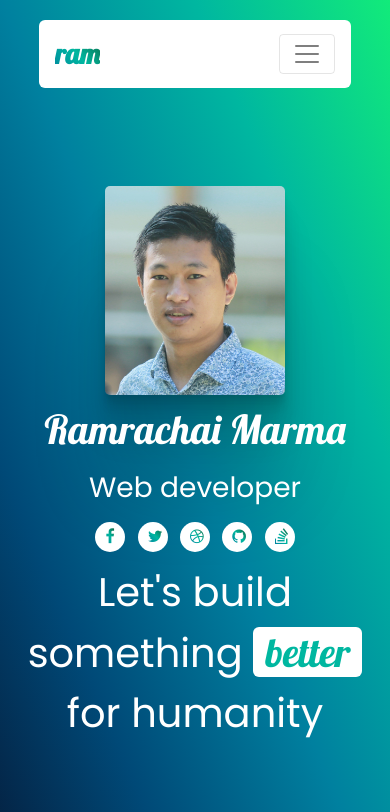
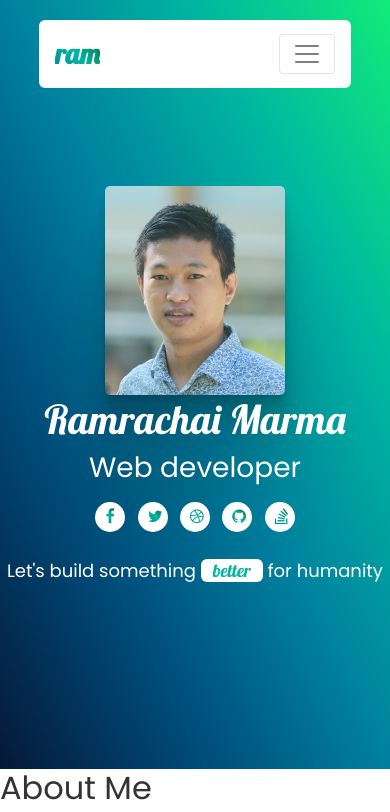
Before and after one commit to Ramrachai/CS50-project, a plain HTML site: page index.html in a window 390 px wide. Shown: the top 812 px of the page. Drawn offline with nearby package versions, Linux system fonts and the light colour scheme.

Commit message:
motto font size 20px

```diff
--- a/style.scss
+++ b/style.scss
@@ -17,6 +17,10 @@ $dark-text-color: rgba(0, 0, 0, 0.8);
   -webkit-background-clip: text;
   -webkit-text-fill-color: transparent;
 }
+
+/************
+Variables  finish
+*************/
 
 body {
   font-family: $text-font;
@@ -79,7 +83,6 @@ nav {
   }
   .hero-name {
     font-family: $title-font;
-    padding: 10px 0;
   }
   .social-link {
     padding: 0;
@@ -106,6 +109,7 @@ nav {
   }
 
   .motto {
+    margin-top: 15px;
     font-size: 40px;
     text-align: center;
     span {
@@ -118,6 +122,11 @@ nav {
   }
 }
 @media screen and (max-width: 768px) {
+  #hero {
+    .motto {
+      font-size: 18px;
+    }
+  }
 }
 @media screen and (min-width: 768px) {
 }
```
Also changed, not shown: dist/css/style.min.css, 1 other file.
